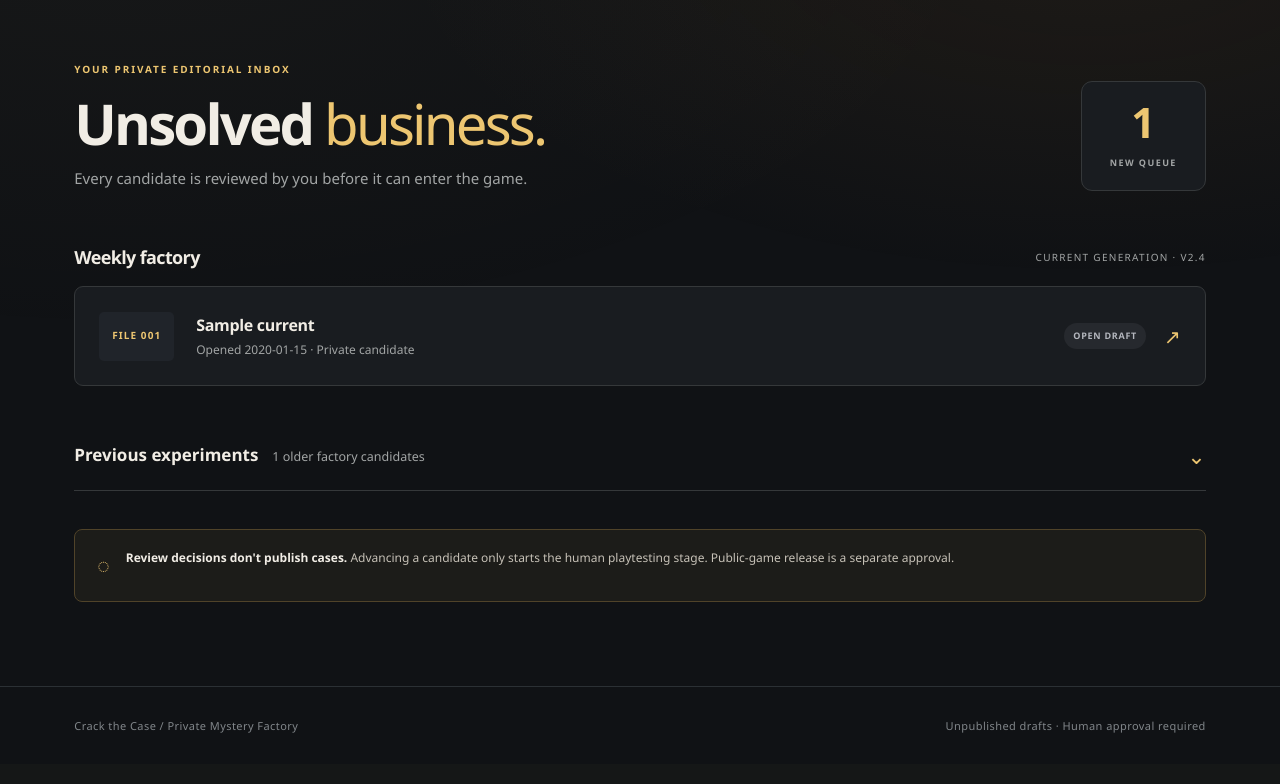
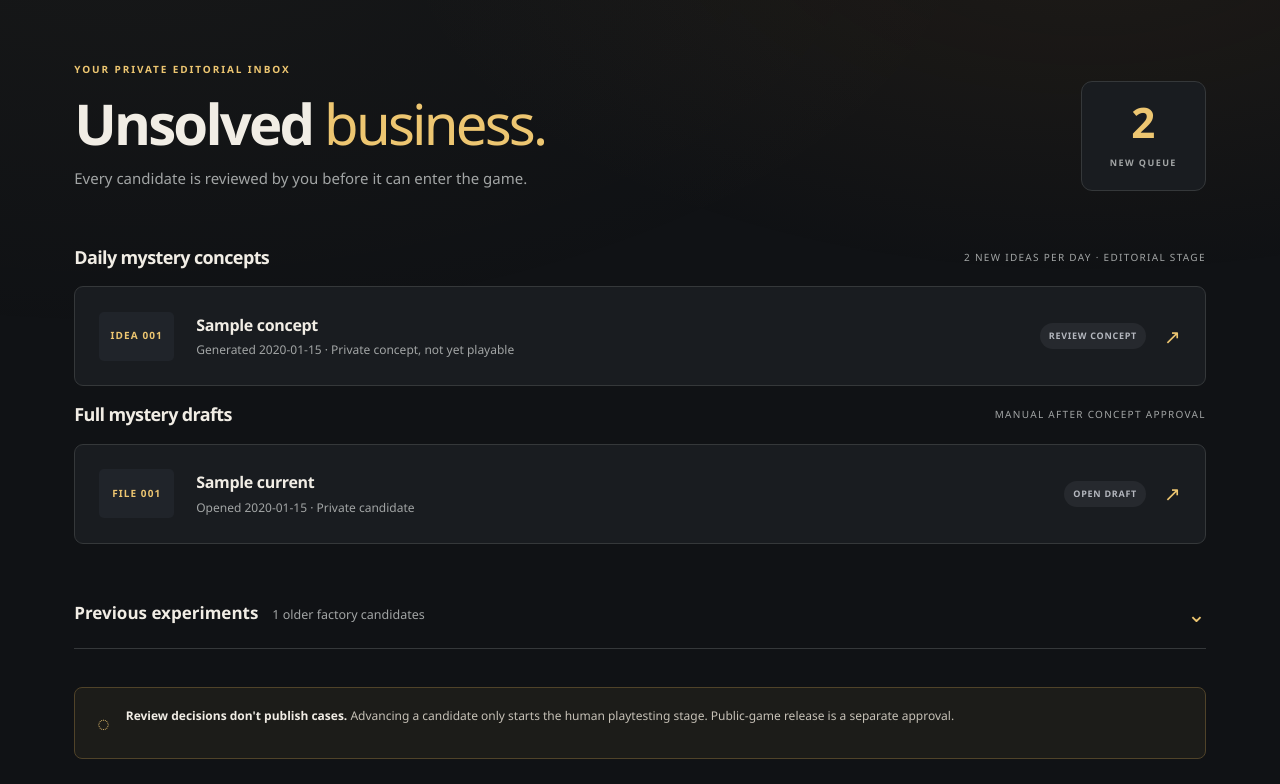
Before and after one commit to hgunta/dark-stories, a FastAPI app: template review_dashboard/templates/queue.html in a window 1280 px wide. Shown: the part 84-868 px from the top of the page. Before the commit the page ends 817 px from the top, so only its background shows below. Run offline with FastAPI, Linux system fonts and the light colour scheme; the template is opened without the code that fills it: most values are stand-ins (such as "Sample title", 1, 10 or a date in 2020).

Commit message:
feat(review): show daily concept shortlist separately from finished cases

```diff
--- a/review_dashboard/templates/queue.html
+++ b/review_dashboard/templates/queue.html
@@ -3,17 +3,31 @@
 {% block content %}
 <div class="heading-block">
   <span class="eyebrow">YOUR PRIVATE EDITORIAL INBOX</span>
-  <div class="heading-row"><div><h1>Unsolved <em>business.</em></h1><p class="muted">Every candidate is reviewed by you before it can enter the game.</p></div><div class="count-block"><strong>{{current|length}}</strong><span>NEW QUEUE</span></div></div>
+  <div class="heading-row"><div><h1>Unsolved <em>business.</em></h1><p class="muted">Every candidate is reviewed by you before it can enter the game.</p></div><div class="count-block"><strong>{{current|length + concepts|length}}</strong><span>NEW QUEUE</span></div></div>
 </div>
 {% if reviewed %}
 <div class="alert success" role="status">
-  {% if reviewed == 'advance' %}Decision recorded. Candidate advanced to human playtesting; it has not been published.
+  {% if reviewed == 'advance' %}Decision recorded. Concept shortlisting or case playtesting approval is not publication.
   {% elif reviewed == 'reject' %}Candidate rejected and its review PR closed.
   {% elif reviewed == 'revise' %}Revision feedback sent. The case stays in your pending queue.
   {% endif %}
 </div>
 {% endif %}
-<div class="section-heading"><h2>Weekly factory</h2><span class="aside-label">CURRENT GENERATION · V2.4</span></div>
+<div class="section-heading"><h2>Daily mystery concepts</h2><span class="aside-label">2 NEW IDEAS PER DAY · EDITORIAL STAGE</span></div>
+{% if concepts %}
+<div class="case-list">
+  {% for pr in concepts %}
+  <a class="case-row" href="/cases/{{pr.number}}">
+    <span class="case-number">IDEA {{'%03d'|format(pr.number)}}</span>
+    <span class="case-middle"><strong>{{pr.title}}</strong><small>Generated {{pr.created_at[:10]}} · Private concept, not yet playable</small></span>
+    <span class="case-right"><span class="pill status-neutral">REVIEW CONCEPT</span><span class="forward">↗</span></span>
+  </a>
+  {% endfor %}
+</div>
+{% else %}
+<div class="empty-state"><h3>No daily concepts waiting.</h3><p>The concept scout runs each day, up to two ideas. It pauses after 14 open concepts so the review queue stays manageable.</p></div>
+{% endif %}
+<div class="section-heading"><h2>Full mystery drafts</h2><span class="aside-label">MANUAL AFTER CONCEPT APPROVAL</span></div>
 {% if current %}
 <div class="case-list">
   {% for pr in current %}
@@ -25,7 +39,7 @@
   {% endfor %}
 </div>
 {% else %}
-<div class="empty-state"><div class="empty-icon">⌕</div><h3>Your current queue is clear.</h3><p>No new weekly candidates are awaiting review. The factory runs each Sunday, and pauses new generation while a new candidate is still open.</p></div>
+<div class="empty-state"><div class="empty-icon">⌕</div><h3>Your current queue is clear.</h3><p>No completed case drafts are awaiting review. Full writing is now a separate human-approved step after concept selection.</p></div>
 {% endif %}
 {% if historical %}
 <details class="archive-panel">
```
